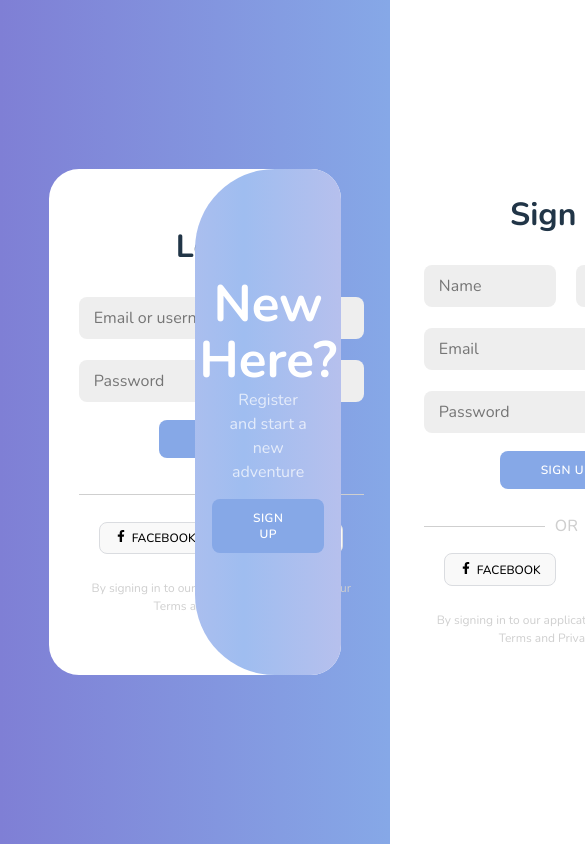
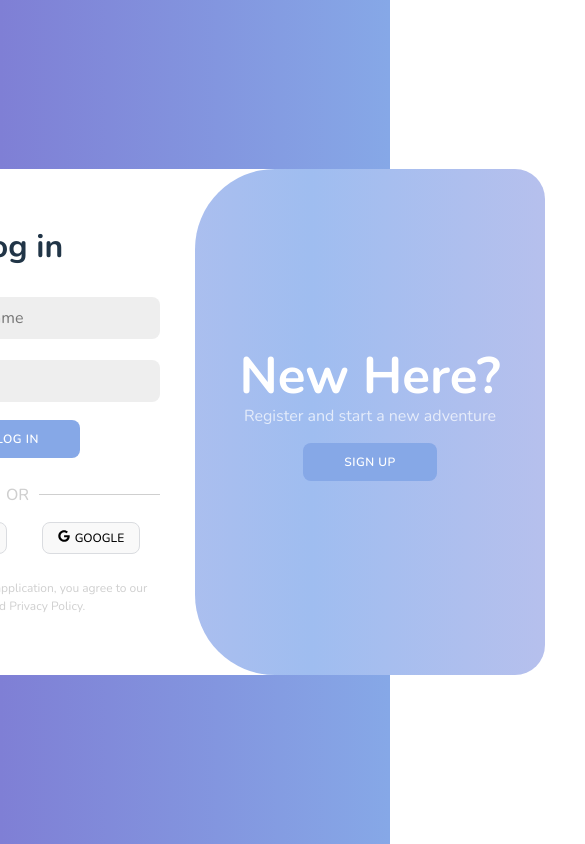
Before and after one commit to TalasiaCalderon/cop4331-large-project, a React (Vite) app in the folder frontend/: page / in a window 390 px wide. Shown: the top 844 px of the page, 585 px wide, since content can reach past the window. Built offline with nearby package versions, Linux system fonts and the light colour scheme.

Commit message:
fixed screen responsiveness

```diff
--- a/frontend/src/components/Forms/forms.css
+++ b/frontend/src/components/Forms/forms.css
@@ -25,7 +25,7 @@ body {
     background-color: #fff;
     border-radius: 30px;
     position: relative;
-    width: 75vw;
+    width: clamp(700px, 75vw, 800px);
     height: 60vh;
 }
 
```
